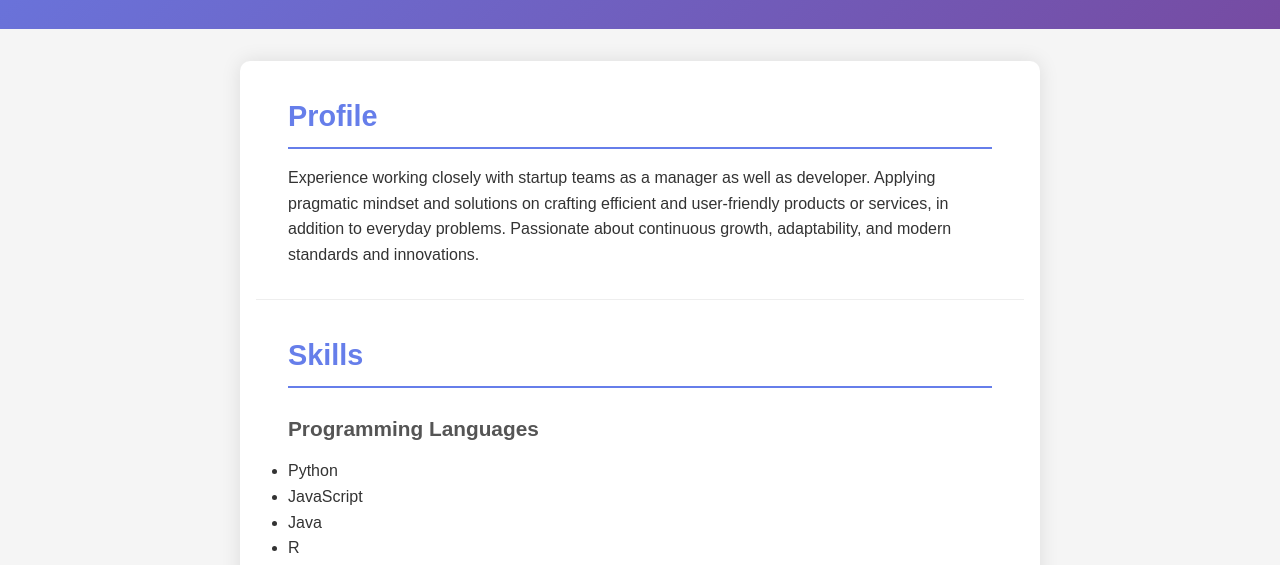
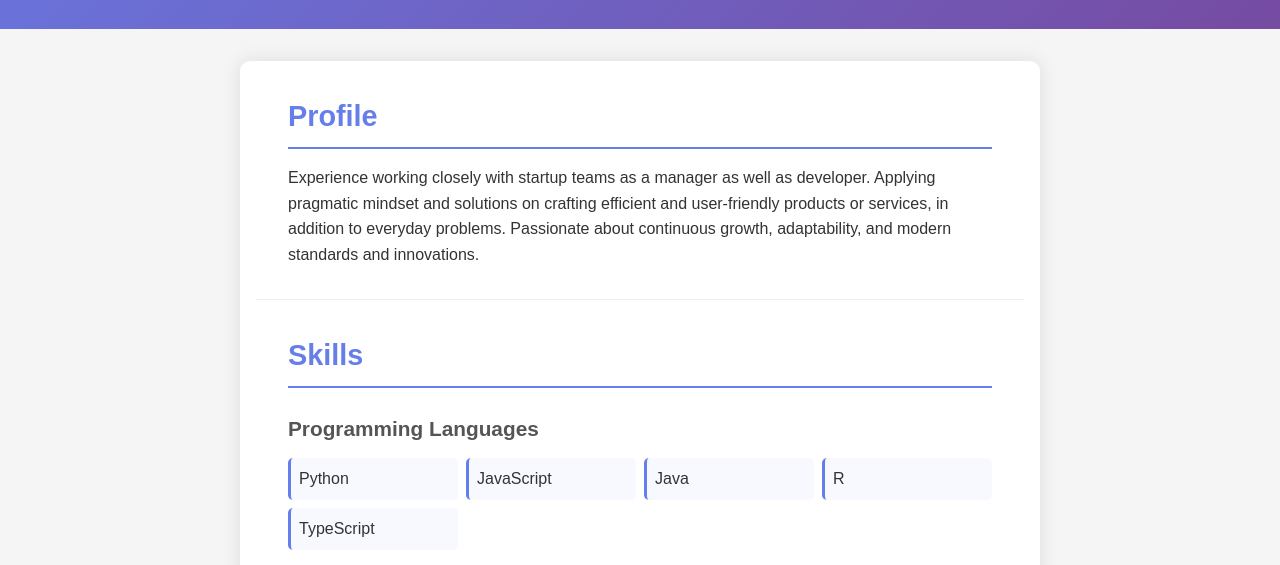
Before and after one commit to Kobyopi/rsschool-cv, a plain HTML site: page index.html in a window 1280 px wide. Shown: the part 385-950 px from the top of the page. Drawn offline with Linux system fonts and the light colour scheme.

Commit message:
feat: added style for skills section

```diff
--- a/style.css
+++ b/style.css
@@ -113,3 +113,20 @@ h3 {
     font-size: 1.3rem;
     margin: 1.5rem 0 0.8rem 0;
 }
+
+/* Skills section */
+#skills ul {
+    display: grid;
+    grid-template-columns: repeat(auto-fit, minmax(150px, 1fr));
+    gap: 0.5rem;
+    margin-bottom: 1rem;
+    list-style: none;
+    padding-left: 0;
+}
+
+#skills ul li {
+    background: #f8f9ff;
+    padding: 0.5rem;
+    border-radius: 5px;
+    border-left: 3px solid #667eea;
+}
```
